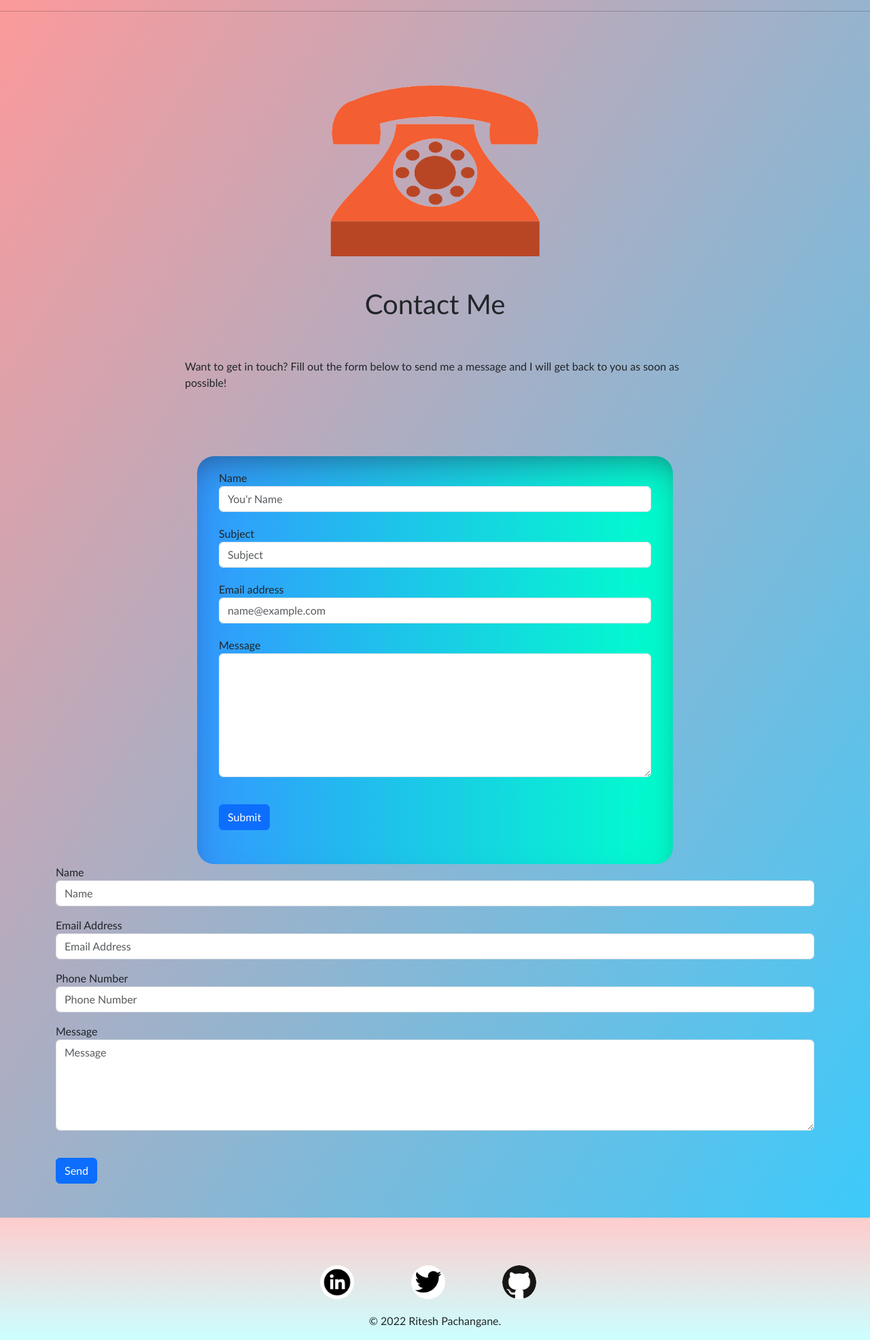
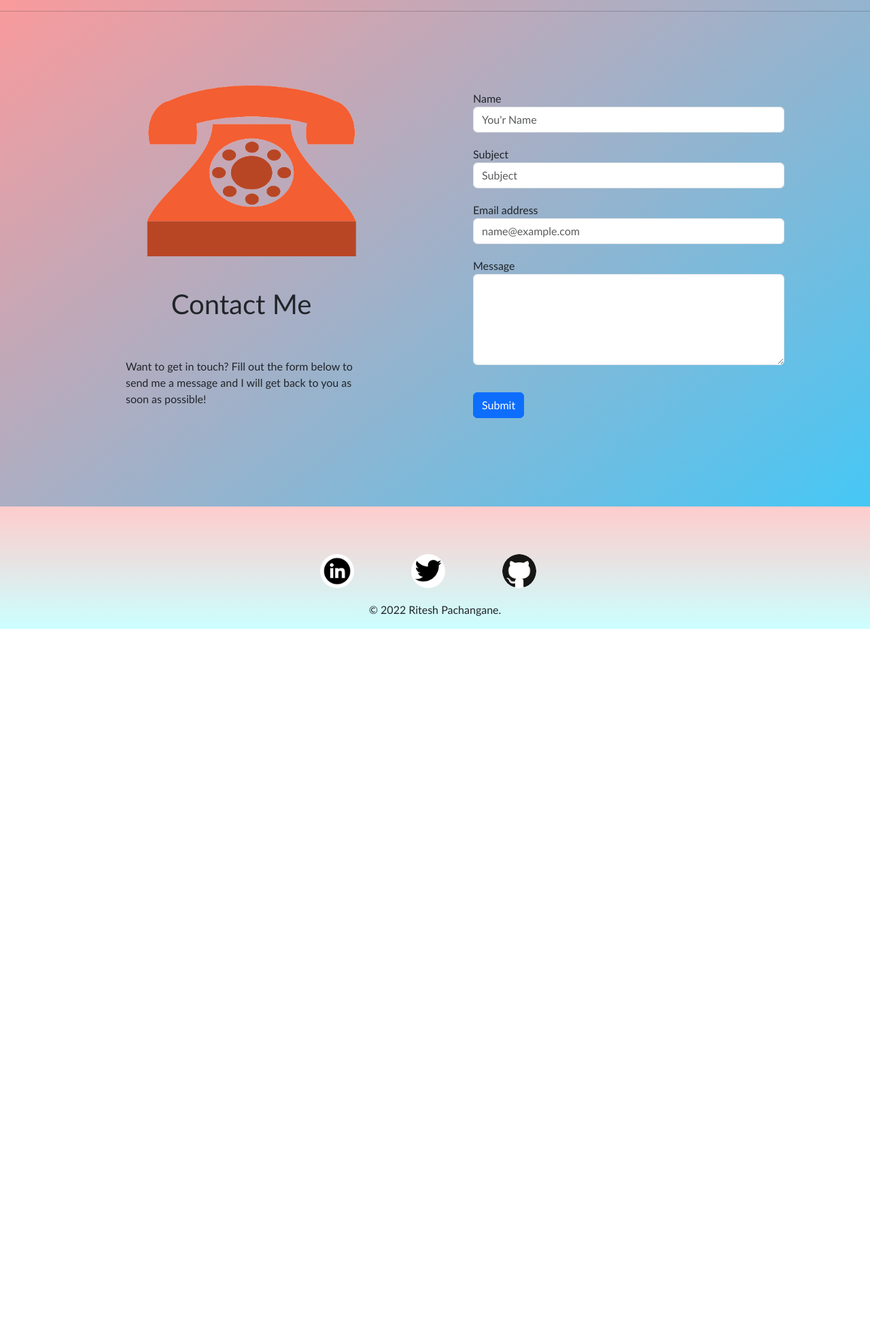
Before and after one commit to Ritesh27P/MyPortfolio, a Flask app: page /contact in a window 1280 px wide. Shown: the part 56-2027 px from the top of the page at 68% size. After the commit the page ends 981 px from the top, so only its background shows below. Run offline with Flask 2, Linux system fonts and the light colour scheme; some libraries are stand-ins or nearby versions.

Commit message:
bug free contact template

```diff
--- a/static/master/styles.css
+++ b/static/master/styles.css
@@ -116,7 +116,6 @@ body{
     border-radius: 25px;
     box-shadow: rgba(50, 50, 93, 0.25) 0px 30px 60px -12px inset, rgba(0, 0, 0, 0.3) 0px 18px 36px -18px inset;
     background: linear-gradient(to left, #00ffcc 0%, #3399ff 100%);
-
 }
 
 .design_images{
@@ -175,3 +174,7 @@ body{
   padding: 30px;
   text-decoration: none;
 }
+
+form .form-group:first-child .floating-label-form-group {
+  border-top: 1px solid #dee2e6;
+}
--- a/templates/contact.html
+++ b/templates/contact.html
@@ -13,7 +13,10 @@
 
 {% include 'header.html' %}
 
-  <header class="masthead">
+<div class="container">
+    <div class="row">
+        <div class="col-lg-6 col-md-12 col-sm-12 col-12">
+            <header class="masthead">
     <div class="overlay"></div>
     <div class="container">
       <div class="row">
@@ -28,9 +31,10 @@
       </div>
     </div>
   </header>
-
-<div class="container-fluid">
-    <div class="container contact">
+        </div>
+        <div class="col-lg-6 col-md-12 col-sm-12 col-12">
+            <div class="container-fluid">
+    <div class="container">
 <form action="{{ url_for('contact_submit') }}" method="post">
   <div class="form-group skill-content margin-top">
     <label for="formGroupExampleInput" class="margin-top-20">Name</label>
@@ -46,48 +50,59 @@
   </div>
   <div class="form-group skill-content">
     <label for="exampleFormControlTextarea1">Message</label>
-    <textarea class="form-control" id="exampleFormControlTextarea1" rows="7"></textarea>
+    <textarea class="form-control" id="exampleFormControlTextarea1" rows="5"></textarea>
   </div>
   <button type="submit" class="btn btn-primary skill-content margin-bottom">Submit</button>
 </form>
     </div>
 </div>
+        </div>
+    </div>
+</div>
 
-<div class="container">
-          <form name="sentMessage" id="contactForm" novalidate>
-          <div class="control-group">
-            <div class="form-group floating-label-form-group controls">
-              <label>Name</label>
-              <input type="text" class="form-control" placeholder="Name" id="name" required data-validation-required-message="Please enter your name.">
-              <p class="help-block text-danger"></p>
-            </div>
-          </div>
-          <div class="control-group">
-            <div class="form-group floating-label-form-group controls">
-              <label>Email Address</label>
-              <input type="email" class="form-control" placeholder="Email Address" id="email" required data-validation-required-message="Please enter your email address.">
-              <p class="help-block text-danger"></p>
-            </div>
-          </div>
-          <div class="control-group">
-            <div class="form-group col-xs-12 floating-label-form-group controls">
-              <label>Phone Number</label>
-              <input type="tel" class="form-control" placeholder="Phone Number" id="phone" required data-validation-required-message="Please enter your phone number.">
-              <p class="help-block text-danger"></p>
-            </div>
-          </div>
-          <div class="control-group">
-            <div class="form-group floating-label-form-group controls">
-              <label>Message</label>
-              <textarea rows="5" class="form-control" placeholder="Message" id="message" required data-validation-required-message="Please enter a message."></textarea>
-              <p class="help-block text-danger"></p>
-            </div>
-          </div>
-          <br>
-          <div id="success"></div>
-          <button type="submit" class="btn btn-primary" id="sendMessageButton">Send</button>
-        </form>
-</div>
+
+
+
+
+<!--<div class="container">-->
+<!--  <div class="container">-->
+<!--          <form name="sentMessage" id="contactForm" novalidate>-->
+<!--          <div class="control-group">-->
+<!--            <div class="form-group floating-label-form-group controls">-->
+<!--              <label>Name</label>-->
+<!--              <input type="text" class="form-control mx-sm-3" placeholder="Name" id="name" required data-validation-required-message="Please enter your name.">-->
+<!--              <p class="help-block text-danger"></p>-->
+<!--            </div>-->
+<!--          </div>-->
+<!--          <div class="control-group">-->
+<!--            <div class="form-group floating-label-form-group controls">-->
+<!--              <label>Email Address</label>-->
+<!--              <input type="email" class="form-control mx-sm-3" placeholder="Email Address" id="email" required data-validation-required-message="Please enter your email address.">-->
+<!--              <p class="help-block text-danger"></p>-->
+<!--            </div>-->
+<!--          </div>-->
+<!--          <div class="control-group">-->
+<!--            <div class="form-group col-xs-12 floating-label-form-group controls">-->
+<!--              <label>Phone Number</label>-->
+<!--              <input type="tel" class="form-control" placeholder="Phone Number" id="phone" required data-validation-required-message="Please enter your phone number.">-->
+<!--              <p class="help-block text-danger"></p>-->
+<!--            </div>-->
+<!--          </div>-->
+<!--          <div class="control-group">-->
+<!--            <div class="form-group floating-label-form-group controls">-->
+<!--              <label>Message</label>-->
+<!--              <textarea rows="5" class="form-control" placeholder="Message" id="message" required data-validation-required-message="Please enter a message."></textarea>-->
+<!--              <p class="help-block text-danger"></p>-->
+<!--            </div>-->
+<!--          </div>-->
+<!--          <br>-->
+<!--          <div id="success"></div>-->
+<!--          <button type="submit" class="btn btn-primary" id="sendMessageButton">Send</button>-->
+<!--        </form>-->
+<!--</div>-->
+<!--</div>-->
+
+<!--<div class="container"></div>-->
 
 {% include 'footer.html' %}
 
```
